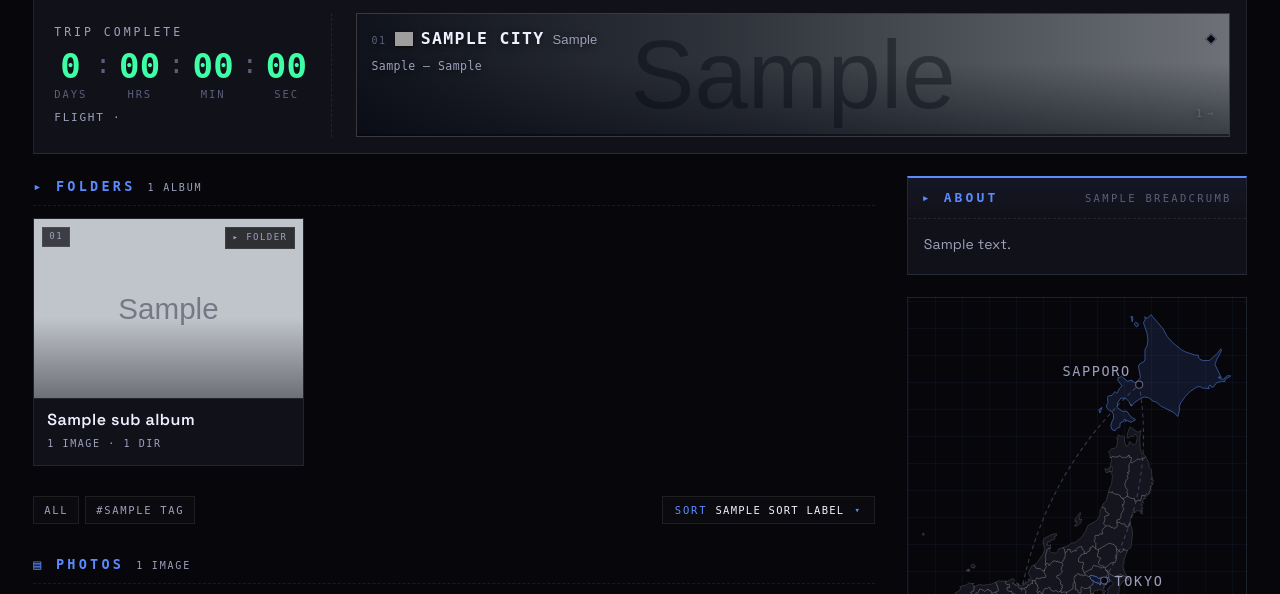
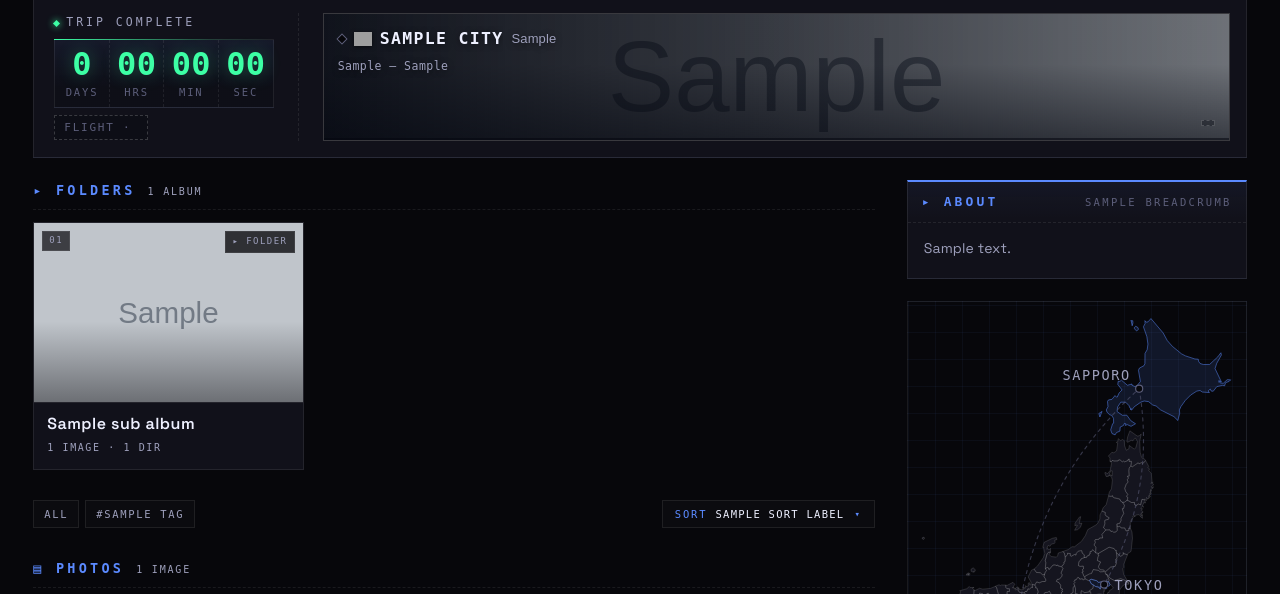
Before and after one commit to lucya-astralis/gallery, a FastAPI app: template app/templates/album.html in a window 1280 px wide. Shown: the part 813-1407 px from the top of the page. Run offline with FastAPI, Linux system fonts and the light colour scheme; the template is opened without the code that fills it: most values are stand-ins (such as "Sample title", 1, 10 or a date in 2020); grey boxes marked "Sample" are stand-in pictures; some libraries are stand-ins or nearby versions; grey boxes are pictures that could not be loaded.

Commit message:
japan improvements

```diff
--- a/app/i18n.py
+++ b/app/i18n.py
@@ -166,6 +166,8 @@ STRINGS: dict[str, tuple[str, str, str]] = {
     "trip.tag": ("▸ TRIP", "▸ REISE", "▸ 旅"),
     "trip.status_aria": ("{title} — trip status", "{title} — Reisestatus", "{title} — 旅の状況"),
     "trip.jst_title": ("Local time in Japan", "Ortszeit in Japan", "日本の現地時間"),
+    # visible prefix on the live clock, so "16:20 JST" reads as a place
+    "trip.jst_label": ("Japan time", "Japan-Zeit", "日本時間"),
     "trip.departs_in": ("Departs in", "Abflug in", "出発まで"),
     "trip.days": ("Days", "Tage", "日"),
     "trip.hrs": ("Hrs", "Std", "時間"),
--- a/app/main.py
+++ b/app/main.py
@@ -1132,24 +1132,39 @@ def _fetch_trip_weather(cfg: dict) -> dict:
         "https://api.open-meteo.com/v1/forecast"
         "?latitude=" + ",".join(str(s["lat"]) for s in stops) +
         "&longitude=" + ",".join(str(s["lon"]) for s in stops) +
-        "&current=temperature_2m,weather_code,is_day&timezone=Asia%2FTokyo"
+        "&current=temperature_2m,weather_code,is_day"
+        # today's envelope, so the widget can show a hi/lo next to "now"
+        "&daily=temperature_2m_max,temperature_2m_min&forecast_days=1"
+        "&timezone=Asia%2FTokyo"
     )
     req = urllib.request.Request(url, headers={"User-Agent": "lucya.systems-gallery"})
     with urllib.request.urlopen(req, timeout=8) as resp:
         payload = json.load(resp)
     if isinstance(payload, dict):  # single-location responses aren't wrapped
         payload = [payload]
+    def _first(daily: dict, key: str):
+        """Today's value from a `daily` block — absent/short arrays are fine
+        (hi/lo is a bonus line in the widget, never a hard requirement)."""
+        vals = (daily or {}).get(key) or []
+        try:
+            return round(float(vals[0]))
+        except (IndexError, TypeError, ValueError):
+            return None
+
     out = []
     for s, loc in zip(stops, payload):
         cur = (loc or {}).get("current") or {}
         temp, code = cur.get("temperature_2m"), cur.get("weather_code")
         if temp is None or code is None:
             continue
+        daily = (loc or {}).get("daily") or {}
         out.append({
             "city": s["city"],  # English key, matches data-city / data-stop-wx lookup
             "temp": float(temp),
             "code": int(code),
             "is_day": int(cur.get("is_day") or 0),
+            "hi": _first(daily, "temperature_2m_max"),
+            "lo": _first(daily, "temperature_2m_min"),
         })
     return {"updated": int(time.time()), "stops": out}
 
--- a/app/static/app.js
+++ b/app/static/app.js
@@ -1439,8 +1439,11 @@ document.addEventListener('DOMContentLoaded', () => {
   document.querySelectorAll('[data-map-pref]').forEach((p) => { mapPref[p.dataset.mapPref] = p; });
   const mapSegs = Array.from(document.querySelectorAll('[data-map-seg]'));
 
-  // JST wall clock in the top bar (Japan has a single, DST-free zone).
+  // JST wall clock in the top bar (Japan has a single, DST-free zone). The
+  // place label and the zone code are static markup — only the digits are
+  // rewritten here; the whole readout hides when Intl can't do Asia/Tokyo.
   const clockEl = root.querySelector('[data-trip-clock]');
+  const clockTimeEl = root.querySelector('[data-trip-time]');
   let jstFmt = null;
   try {
     jstFmt = new Intl.DateTimeFormat('en-GB', {
@@ -1534,7 +1537,7 @@ document.addEventListener('DOMContentLoaded', () => {
       seg.classList.toggle('is-next', next);
     });
 
-    if (jstFmt && clockEl) clockEl.textContent = 'JST ' + jstFmt.format(now);
+    if (jstFmt && clockTimeEl) clockTimeEl.textContent = jstFmt.format(now);
 
     // phase + headline countdown (label is localized; the status stamp is
     // HUD chrome and stays English in every language)
@@ -1577,17 +1580,19 @@ document.addEventListener('DOMContentLoaded', () => {
   });
   const tripKey = root.dataset.tripKey;
   if (tripKey && window.fetch && Object.keys(wxByCity).length) {
-    // WMO weather_code buckets -> [glyph, label]; ☀/☾ pick by is_day
+    // WMO weather_code buckets -> [glyph, label, kind]; ☀/☾ pick by is_day.
+    // `kind` lands on the chip as data-wx-kind and only tints the glyph
+    // (style.css) — sun amber, night violet, rain blue, snow ice, …
     const wmo = (code, isDay) => {
-      if (code <= 1) return [isDay ? '☀︎' : '☾︎', code === 0 ? 'Clear' : 'Mostly clear'];
-      if (code <= 3) return ['☁︎', code === 2 ? 'Partly cloudy' : 'Overcast'];
-      if (code <= 48) return ['≡', 'Fog'];
-      if (code <= 57) return ['☂︎', 'Drizzle'];
-      if (code <= 67) return ['☂︎', 'Rain'];
-      if (code <= 77) return ['❄︎', 'Snow'];
-      if (code <= 82) return ['☂︎', 'Rain showers'];
-      if (code <= 86) return ['❄︎', 'Snow showers'];
-      return ['⚡︎', 'Thunderstorm'];
+      if (code <= 1) return [isDay ? '☀︎' : '☾︎', code === 0 ? 'Clear' : 'Mostly clear', isDay ? 'sun' : 'night'];
+      if (code <= 3) return ['☁︎', code === 2 ? 'Partly cloudy' : 'Overcast', 'cloud'];
+      if (code <= 48) return ['≡', 'Fog', 'fog'];
+      if (code <= 57) return ['☂︎', 'Drizzle', 'rain'];
+      if (code <= 67) return ['☂︎', 'Rain', 'rain'];
+      if (code <= 77) return ['❄︎', 'Snow', 'snow'];
+      if (code <= 82) return ['☂︎', 'Rain showers', 'rain'];
+      if (code <= 86) return ['❄︎', 'Snow showers', 'snow'];
+      return ['⚡︎', 'Thunderstorm', 'storm'];
     };
     fetch('/api/trip-weather?trip=' + encodeURIComponent(tripKey), { credentials: 'omit' })
       .then((r) => (r.ok ? r.json() : null))
@@ -1599,12 +1604,25 @@ document.addEventListener('DOMContentLoaded', () => {
           const ico = el.querySelector('[data-wx-ico]');
           const temp = el.querySelector('[data-wx-temp]');
           const cond = el.querySelector('[data-wx-cond]');
+          const range = el.querySelector('[data-wx-range]');
           if (!ico || !temp) return;
-          const [glyph, label] = wmo(w.code, w.is_day);
+          const [glyph, label, kind] = wmo(w.code, w.is_day);
           ico.textContent = glyph;
           temp.textContent = Math.round(w.temp) + '°';
           if (cond) cond.textContent = label.toUpperCase();
-          el.title = label + ' · weather: open-meteo.com';
+          el.dataset.wxKind = kind;
+          // today's envelope is a bonus — the row stays hidden when the
+          // upstream payload carries no daily block
+          let tip = label;
+          if (range) {
+            const hasRange = typeof w.hi === 'number' && typeof w.lo === 'number';
+            if (hasRange) {
+              range.textContent = '↑' + w.hi + '° ↓' + w.lo + '°';
+              tip += ' · today ' + w.lo + '–' + w.hi + '°';
+            }
+            range.hidden = !hasRange;
+          }
+          el.title = tip + ' · weather: open-meteo.com';
           el.hidden = false;
         });
       })
--- a/app/static/style.css
+++ b/app/static/style.css
@@ -1750,22 +1750,27 @@ section{
     align-items:start;
   }
   .album-body--with-desc > .album-body__main{ grid-column:1; grid-row:1; }
+  .album-body--with-desc > .album-side{ grid-column:2; grid-row:1; }
+  .album-side > .trip-map{ flex:0 0 auto; width:100%; max-width:none; margin:0; }
+}
+
+/* The sidebar only gets pinned where there is real vertical room for it.
+   Under the viewport cap the map keeps its size, so on a short window the
+   description was the only thing left to shrink — it collapsed to a few
+   clipped lines with its heading cut in half. Now both children keep their
+   natural height and the COLUMN scrolls as a whole; below the height
+   threshold the sidebar simply flows with the page and nothing is capped. */
+@media (min-width:1000px) and (min-height:760px){
   .album-body--with-desc > .album-side{
-    grid-column:2; grid-row:1;
     position:sticky;
     top:calc(var(--nav-h) + 18px);
     max-height:calc(100vh - var(--nav-h) - 36px);
-  }
-  /* under the sticky height cap the map keeps its size; the description
-     shrinks and scrolls inside its body instead */
-  .album-side > .trip-map{ flex:0 0 auto; width:100%; max-width:none; margin:0; }
-  .album-side > .album-desc{ min-height:0; }
-  .album-side .album-desc__body{
     overflow:auto;
-    min-height:0;
+    overscroll-behavior:contain;
     scrollbar-width:thin;
     scrollbar-color:var(--line-strong) transparent;
   }
+  .album-side > .album-desc{ flex:0 0 auto; }
 }
 @media (min-width:1400px){
   .album-body--with-desc{ grid-template-columns:minmax(0, 1fr) 380px; }
@@ -3465,32 +3476,71 @@ body.page-welcome{ --page-max: 2400px; }
   padding-bottom:14px; border-bottom:1px dashed var(--line);
 }
 .trip__cd-label{
+  display:flex; align-items:center; gap:7px;
   font-family:"JetBrains Mono", monospace;
   font-size:10.5px; letter-spacing:.26em; text-transform:uppercase; color:var(--text-dim);
 }
+/* leading state marker — picks up the module's phase colour */
+.trip__cd-label::before{
+  content:""; flex:0 0 auto;
+  width:5px; height:5px; background:var(--acc-cy);
+  box-shadow:0 0 7px var(--acc-cy);
+  transform:rotate(45deg);
+}
+.trip--transit .trip__cd-label::before,
+.trip--active .trip__cd-label::before{ background:var(--acc-mag); box-shadow:0 0 7px var(--acc-mag); }
+.trip--done .trip__cd-label::before{ background:var(--acc-ok); box-shadow:0 0 7px var(--acc-ok); }
+
+/* the clock reads as ONE instrument panel: a frame with an accent hairline
+   on top and dashed dividers between the four unit cells (the ":" glyphs in
+   the markup are hidden — the dividers do that job) */
 .trip__cd-clock{
-  display:flex; align-items:flex-end; gap:8px;
+  position:relative;
+  display:flex; align-items:stretch;
+  border:1px solid var(--line);
+  background:linear-gradient(180deg, rgba(91,138,255,.07), rgba(4,7,16,.25) 70%);
   font-family:"JetBrains Mono", monospace; font-variant-numeric:tabular-nums;
 }
-.trip__cd-unit{ display:flex; flex-direction:column; align-items:center; gap:3px; }
+.trip__cd-clock::before{
+  content:"";
+  position:absolute; left:-1px; right:-1px; top:-1px; height:1px;
+  background:linear-gradient(90deg, var(--acc-cy), rgba(91,138,255,.15) 70%, transparent);
+}
+.trip--transit .trip__cd-clock::before,
+.trip--active .trip__cd-clock::before{
+  background:linear-gradient(90deg, var(--acc-mag), rgba(165,148,255,.15) 70%, transparent);
+}
+.trip--done .trip__cd-clock::before{
+  background:linear-gradient(90deg, var(--acc-ok), rgba(61,255,165,.15) 70%, transparent);
+}
+.trip__cd-unit{
+  position:relative;
+  flex:1 1 0; min-width:0;
+  display:flex; flex-direction:column; align-items:center; gap:4px;
+  padding:9px 6px 7px;
+  border-right:1px dashed var(--line);
+}
+.trip__cd-unit:last-child{ border-right:0; }
 .trip__cd-unit b{
-  font-weight:600; font-size:clamp(30px, 6vw, 46px); line-height:1;
+  font-weight:600; font-size:clamp(28px, 5.4vw, 42px); line-height:1;
   color:var(--acc-cy); letter-spacing:.01em;
-}
-.trip--active .trip__cd-unit b{ color:var(--acc-mag); }
-.trip--done .trip__cd-unit b{ color:var(--acc-ok); }
+  text-shadow:0 0 18px rgba(91,138,255,.35);
+}
+.trip--active .trip__cd-unit b{ color:var(--acc-mag); text-shadow:0 0 18px rgba(165,148,255,.35); }
+.trip--done .trip__cd-unit b{ color:var(--acc-ok); text-shadow:0 0 18px rgba(61,255,165,.3); }
 .trip__cd-unit i{
   font-style:normal; font-size:9px; letter-spacing:.18em; text-transform:uppercase; color:var(--text-ghost);
 }
-.trip__cd-sep{
-  font-size:clamp(22px, 4.5vw, 34px); line-height:1; color:var(--text-ghost);
-  align-self:flex-start; margin-top:2px;
-}
+.trip__cd-sep{ display:none; }
 .trip__cd-target{
-  font-family:"JetBrains Mono", monospace;
-  font-size:10px; letter-spacing:.16em; text-transform:uppercase; color:var(--text-dim);
-}
-.trip__cd-target b{ color:var(--text); font-weight:400; }
+  display:inline-flex; align-self:flex-start; align-items:center; gap:7px;
+  padding:3px 9px;
+  border:1px dashed var(--line-strong);
+  background:rgba(4,7,16,.3);
+  font-family:"JetBrains Mono", monospace;
+  font-size:10px; letter-spacing:.16em; text-transform:uppercase; color:var(--text-ghost);
+}
+.trip__cd-target b{ color:var(--text); font-weight:400; letter-spacing:.1em; }
 
 /* ---- itinerary timeline (image-backed leg cards; each links into its
    city sub-album). The cover fills the whole card behind a left-heavy
@@ -3505,9 +3555,32 @@ body.page-welcome{ --page-max: 2400px; }
   position:relative; margin:0; min-width:0;
   border:1px solid var(--line-strong);
   background:var(--bg-2);
-  overflow:hidden; isolation:isolate;
-}
-.trip__stop.is-active{ border-color:rgba(165,148,255,.55); }
+  isolation:isolate;
+  transition:border-color .2s ease, box-shadow .2s ease;
+}
+.trip__stop.is-active{
+  border-color:rgba(165,148,255,.55);
+  box-shadow:0 0 0 1px rgba(165,148,255,.16), 0 0 30px -16px var(--acc-mag);
+}
+.trip__stop.is-done{ border-color:rgba(61,255,165,.28); }
+/* route connector sitting in the gap between two legs — a downward chevron
+   while the cards stack, flipped to a rightward one in the desktop row
+   (see the ≥1100px block); the phone grid drops it entirely */
+.trip__stop + .trip__stop::before{
+  content:"▾";
+  position:absolute; z-index:4; pointer-events:none;
+  left:50%; top:-9px; margin-left:-7px;
+  width:14px; height:9px;
+  display:flex; align-items:center; justify-content:center;
+  font-family:"JetBrains Mono", monospace; font-size:9px; line-height:1;
+  color:var(--text-ghost);
+}
+/* hover reads on the whole card (border + halo), so the frame answers the
+   pointer even though the link is the inner box */
+.trip__stop:has(a.trip__stop-link:hover){
+  border-color:rgba(91,138,255,.55);
+  box-shadow:0 0 0 1px rgba(91,138,255,.16), 0 0 30px -16px var(--acc-cy);
+}
 
 .trip__stop-link{
   position:relative;
@@ -3542,11 +3615,7 @@ a.trip__stop-link:hover .trip__stop-media img{
   flex:1 1 auto; min-width:0;
   text-shadow:0 1px 6px rgba(0, 0, 0, .55);
 }
-.trip__stop-head{ display:flex; align-items:baseline; gap:8px; min-width:0; }
-.trip__stop-ix{
-  font-family:"JetBrains Mono", monospace;
-  font-size:9px; letter-spacing:.16em; color:var(--text-ghost);
-}
+.trip__stop-head{ display:flex; align-items:center; gap:8px; min-width:0; }
 /* civic emblem of the destination (Osaka/Sapporo/Tokyo), leading the city
    name; the drop-shadow keeps the colored marks legible over the stop's
    photo cover. Falls back gracefully when a stop has no icon. */
@@ -3565,8 +3634,9 @@ a.trip__stop-link:hover .trip__stop-media img{
   font-family:"Noto Sans JP", sans-serif; font-size:11px; color:var(--text-dim);
   white-space:nowrap; flex:0 0 auto;
 }
+/* status LED leading the head row */
 .trip__stop-dot{
-  margin-left:auto; align-self:center; flex:0 0 auto;
+  align-self:center; flex:0 0 auto;
   width:8px; height:8px;
   border:1px solid var(--text-ghost); background:var(--bg);
   transform:rotate(45deg);
@@ -3590,43 +3660,58 @@ a.trip__stop-link:hover .trip__stop-media img{
   margin-top:auto; padding-top:8px;
   display:flex; align-items:flex-end; gap:10px; min-width:0;
 }
-/* the [hidden] no-JS / no-data state must beat the display below */
+/* live weather: a small instrument readout with its own left rule — live
+   dot, condition glyph, temperature, then condition + today's hi/lo below.
+   The [hidden] no-JS / no-data state must beat the display below. */
 .trip__stop-wx[hidden]{ display:none; }
 .trip__stop-wx{
   display:flex; flex-direction:column; gap:2px; min-width:0;
-}
+  padding-left:8px;
+  border-left:1px solid rgba(91,138,255,.45);
+}
+.trip__stop.is-active .trip__stop-wx{ border-left-color:rgba(165,148,255,.55); }
 .trip__stop-wx-now{
-  display:inline-flex; align-items:baseline; gap:6px;
+  display:inline-flex; align-items:center; gap:6px;
   font-family:"JetBrains Mono", monospace; font-weight:600;
-  font-size:12.5px; letter-spacing:.04em; color:var(--acc-cy);
+  font-size:14px; letter-spacing:.02em; color:var(--text);
   font-variant-numeric:tabular-nums; white-space:nowrap;
 }
-.trip__stop-wx-now i{ font-style:normal; font-size:1.15em; }
-.trip__stop.is-active .trip__stop-wx-now{ color:var(--acc-mag); }
-.trip__stop-wx-cond{
+.trip__stop-wx-ico{ font-style:normal; font-size:1.1em; color:var(--text-dim); line-height:1; }
+/* condition tint (data-wx-kind is set by initTrip from the WMO bucket) */
+.trip__stop-wx[data-wx-kind="sun"]   .trip__stop-wx-ico{ color:var(--acc-amb); }
+.trip__stop-wx[data-wx-kind="night"] .trip__stop-wx-ico{ color:var(--acc-mag); }
+.trip__stop-wx[data-wx-kind="cloud"] .trip__stop-wx-ico{ color:var(--text-dim); }
+.trip__stop-wx[data-wx-kind="fog"]   .trip__stop-wx-ico{ color:var(--text-ghost); }
+.trip__stop-wx[data-wx-kind="rain"]  .trip__stop-wx-ico{ color:var(--acc-cy); }
+.trip__stop-wx[data-wx-kind="snow"]  .trip__stop-wx-ico{ color:#9fd8ff; }
+.trip__stop-wx[data-wx-kind="storm"] .trip__stop-wx-ico{ color:var(--acc-amb); }
+/* today's envelope trails the current reading, one step quieter */
+.trip__stop-wx-range[hidden]{ display:none; }
+.trip__stop-wx-range{
+  flex:0 0 auto;
+  font-size:.62em; font-weight:400; letter-spacing:.04em;
+  color:var(--text-ghost); font-variant-numeric:tabular-nums;
+}
+.trip__stop-wx-sub{
+  display:flex; align-items:baseline; min-width:0;
   font-family:"JetBrains Mono", monospace;
   font-size:8.5px; letter-spacing:.18em; text-transform:uppercase;
   color:var(--text-ghost);
-  white-space:nowrap; overflow:hidden; text-overflow:ellipsis;
-}
+}
+.trip__stop-wx-cond{ white-space:nowrap; overflow:hidden; text-overflow:ellipsis; }
 .trip__stop-side{
-  display:flex; align-items:baseline; gap:9px;
+  display:flex; align-items:center; gap:9px;
   flex:0 0 auto; margin-left:auto; text-align:right;
 }
+/* day counter as a chip, so it reads as a state badge next to the weather */
 .trip__stop-meta{
+  padding:2px 6px;
+  border:1px dashed var(--line-strong); background:rgba(4,7,16,.35);
   font-family:"JetBrains Mono", monospace;
   font-size:9.5px; letter-spacing:.1em; text-transform:uppercase; color:var(--text-dim); white-space:nowrap;
 }
-.trip__stop.is-active .trip__stop-meta{ color:var(--acc-mag); }
-.trip__stop.is-done .trip__stop-meta{ color:var(--acc-ok); }
-.trip__stop-go{
-  display:inline-flex; align-items:center; gap:4px;
-  font-family:"JetBrains Mono", monospace;
-  font-size:9.5px; letter-spacing:.08em; color:var(--text-ghost); white-space:nowrap;
-}
-.trip__stop-go i{ font-style:normal; transition:transform .15s; }
-a.trip__stop-link:hover .trip__stop-go{ color:var(--acc-cy); }
-a.trip__stop-link:hover .trip__stop-go i{ transform:translateX(3px); }
+.trip__stop.is-active .trip__stop-meta{ color:var(--acc-mag); border-color:rgba(165,148,255,.45); }
+.trip__stop.is-done .trip__stop-meta{ color:var(--acc-ok); border-color:rgba(61,255,165,.35); }
 
 /* per-leg progress along the bottom edge of each card */
 .trip__stop-track{
@@ -3743,12 +3832,18 @@ a.trip__stop-link:hover .trip__stop-go i{ transform:translateX(3px); }
     padding:0 24px 0 4px; border-bottom:0;
     border-right:1px dashed var(--line);
   }
-  .trip__cd-unit b{ font-size:34px; }
-  .trip__cd-sep{ font-size:26px; }
-  /* legs run side by side, sharing the column width equally */
-  .trip__line{ flex-direction:row; gap:10px; }
+  .trip__cd-unit{ padding:8px 8px 6px; }
+  .trip__cd-unit b{ font-size:32px; }
+  /* legs run side by side, sharing the column width equally; the gap is
+     wide enough to carry the route chevron between two cards */
+  .trip__line{ flex-direction:row; gap:14px; }
   .trip__stop{ flex:1 1 0; }
-  .trip__stop-link{ min-height:122px; padding:12px 14px 14px; }
+  .trip__stop-link{ min-height:126px; padding:12px 14px 14px; }
+  .trip__stop + .trip__stop::before{
+    content:"▸";
+    left:-14px; top:50%; margin:-7px 0 0;
+    width:14px; height:14px;
+  }
 }
 
 /* phones: the route keeps its cover imagery but flips the layout logic —
@@ -4067,14 +4164,12 @@ html.fx-anim .lightbox:not([hidden]) .lightbox__img{
   /* trip itinerary cards: readable at arm's length — the compact base
      sizes are for phones. Same specificity as the base rules, so keep
      this block last (source order wins). */
-  .trip__stop-ix{ font-size:10px; }
   .trip__stop-city{ font-size:16.5px; }
   .trip__stop-jp{ font-size:13px; }
   .trip__stop-dates{ font-size:11.5px; }
-  .trip__stop-wx-now{ font-size:14.5px; }
-  .trip__stop-wx-cond{ font-size:10px; }
+  .trip__stop-wx-now{ font-size:16px; }
+  .trip__stop-wx-sub{ font-size:10px; }
   .trip__stop-meta{ font-size:11px; }
-  .trip__stop-go{ font-size:11px; }
   .trip__cd-unit i{ font-size:10.5px; }
   .trip__cd-target{ font-size:11px; }
 
--- a/app/templates/_trip.html
+++ b/app/templates/_trip.html
@@ -6,35 +6,43 @@
    doubles as navigation. The static markup is a sensible no-JS fallback.
    The matching route map (_trip_map.html) renders in the album sidebar —
    see album.html — and is state-synced by the same initTrip(). #}
-{# Leg card: the city cover fills the card behind a left-heavy shade; on
-   top a head row (index / city / kanji / state dot), the date span, and a
-   footer with the live weather block (filled by initTrip() from
-   /api/trip-weather — stays hidden without JS or data) opposite the
-   day-counter + photo-count link. #}
-{% macro stop_inner(s, ix) %}
+{# Leg card: the city cover fills the card behind a left-heavy shade; on top
+   a head row (state dot / emblem / city / kanji), the date span, and a footer
+   with the live weather readout (filled by initTrip() from /api/trip-weather
+   — stays hidden without JS or data) opposite the day counter. #}
+{% macro stop_inner(s) %}
   <span class="trip__stop-media" aria-hidden="true">
     {% if s.cover %}<img src="/thumb/{{ s.cover }}" alt="" loading="lazy">{% endif %}
   </span>
   <span class="trip__stop-shade" aria-hidden="true"></span>
   <span class="trip__stop-body">
     <span class="trip__stop-head">
-      <span class="trip__stop-ix" aria-hidden="true">{{ '%02d' | format(ix) }}</span>
+      <span class="trip__stop-dot" aria-hidden="true"></span>
       {% if s.icon %}<img class="trip__stop-emblem" src="/static/emblems/{{ s.icon }}.svg" alt="" aria-hidden="true" width="18" height="18" loading="lazy">{% endif %}
       <span class="trip__stop-city">{{ s.city }}</span>
       {% if s.jp %}<span class="trip__stop-jp">{{ s.jp }}</span>{% endif %}
-      <span class="trip__stop-dot" aria-hidden="true"></span>
     </span>
     {# two no-wrap halves: a narrow tile breaks the range cleanly at the
        dash ("10 Aug 2026 –" / "16 Aug 2026") instead of mid-date #}
     <span class="trip__stop-dates"><span>{{ s.start_h }} –</span> <span>{{ s.end_h }}</span></span>
     <span class="trip__stop-foot">
+      {# instrument readout: live dot + glyph + temperature, condition and
+         today's hi/lo underneath. data-wx-kind (set by initTrip) tints the
+         glyph per condition bucket. #}
       <span class="trip__stop-wx" data-stop-wx hidden>
-        <b class="trip__stop-wx-now"><i data-wx-ico aria-hidden="true"></i><span data-wx-temp></span></b>
-        <span class="trip__stop-wx-cond" data-wx-cond></span>
+        <b class="trip__stop-wx-now">
+          <i class="trip__stop-wx-ico" data-wx-ico aria-hidden="true"></i>
+          <span class="trip__stop-wx-temp" data-wx-temp></span>
+          <span class="trip__stop-wx-range" data-wx-range hidden></span>
+        </b>
+        <span class="trip__stop-wx-sub">
+          <span class="trip__stop-wx-cond" data-wx-cond></span>
+        </span>
       </span>
+      {# day counter only — the photo tally and its arrow read as stray
+         chrome; the whole card is the link into the city album #}
       <span class="trip__stop-side">
         <span class="trip__stop-meta" data-stop-meta></span>
-        {% if s.href %}<span class="trip__stop-go">{{ s.count }}<i aria-hidden="true">→</i></span>{% endif %}
       </span>
     </span>
   </span>
@@ -46,7 +54,13 @@
     <span class="trip__name">{{ trip.title }}</span>
     {% if trip.jp %}<span class="trip__jp" aria-hidden="true">{{ trip.jp }}</span>{% endif %}
     <span class="trip__status stamp" data-trip-status>···</span>
-    <span class="trip__clock" data-trip-clock title="{{ t('trip.jst_title') }}">JST --:--:--</span>
+    {# the clock names its place: "JAPAN TIME 16:20:16 JST" — the zone code
+       alone left it unclear whose time this is #}
+    <span class="trip__clock" data-trip-clock title="{{ t('trip.jst_title') }}">
+      <i class="trip__clock-loc">{{ t('trip.jst_label') }}</i>
+      <b data-trip-time>--:--:--</b>
+      <i class="trip__clock-tz">JST</i>
+    </span>
   </div>
 
   {# the album reel docks between the trip header and the countdown — the
@@ -57,6 +71,9 @@
   <div class="trip__main">
     <div class="trip__cd">
       <span class="trip__cd-label" data-trip-cd-label>{{ t('trip.departs_in') }}</span>
+      {# one framed instrument panel, dashed dividers between the units —
+         the ":" glyphs stay in the markup but the dividers replace them
+         visually (see .trip__cd-sep in style.css) #}
       <div class="trip__cd-clock" role="timer">
         <span class="trip__cd-unit"><b data-cd="d">––</b><i>{{ t('trip.days') }}</i></span>
         <span class="trip__cd-sep" aria-hidden="true">:</span>
@@ -73,9 +90,9 @@
       {% for s in trip.stops %}
       <li class="trip__stop" data-stop data-start="{{ s.start }}" data-end="{{ s.end }}" data-city="{{ s.city }}"{% if s.jp %} data-city-jp="{{ s.jp }}"{% endif %}>
         {% if s.href %}
-          <a class="trip__stop-link" href="{{ s.href }}">{{ stop_inner(s, loop.index) }}</a>
+          <a class="trip__stop-link" href="{{ s.href }}">{{ stop_inner(s) }}</a>
         {% else %}
-          <div class="trip__stop-link trip__stop-link--static">{{ stop_inner(s, loop.index) }}</div>
+          <div class="trip__stop-link trip__stop-link--static">{{ stop_inner(s) }}</div>
         {% endif %}
       </li>
       {% endfor %}
```
Also changed, not shown: other parts of app/static/style.css (+20 -8 lines), README.md.
